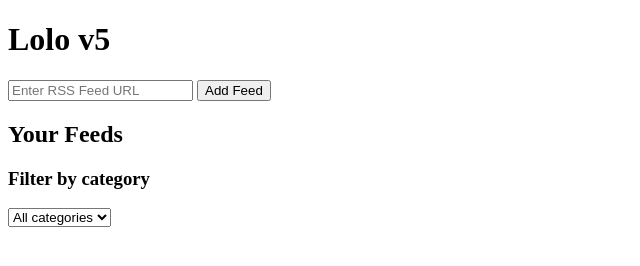
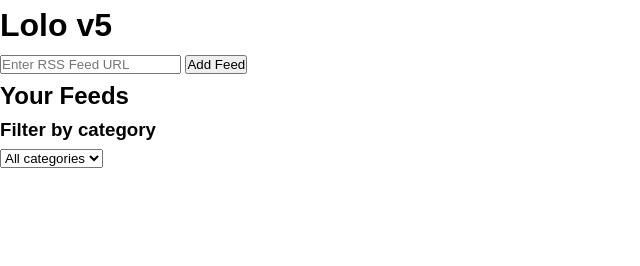
Before and after one commit to mariakuusik/lolo-v5, a plain HTML site: page index.html in a window 1280 px wide. Shown: the whole page, without its empty margins (0-640 px from the left). Drawn offline with Linux system fonts and the light colour scheme; no server answers.

Commit message:
add: global style, flexible content

```diff
--- a/style.css
+++ b/style.css
@@ -1,3 +1,18 @@
+/* Global */
+* {
+    box-sizing: border-box;
+    margin: 0;
+    padding: 0;
+}
+
+body {
+    font-family: Arial, sans-serif;
+    line-height: 1.6;
+    display: flex;
+    flex-direction: column;
+    min-height: 100vh;
+}
+
 /* Modal */
 .modal {
     display: none;
```
